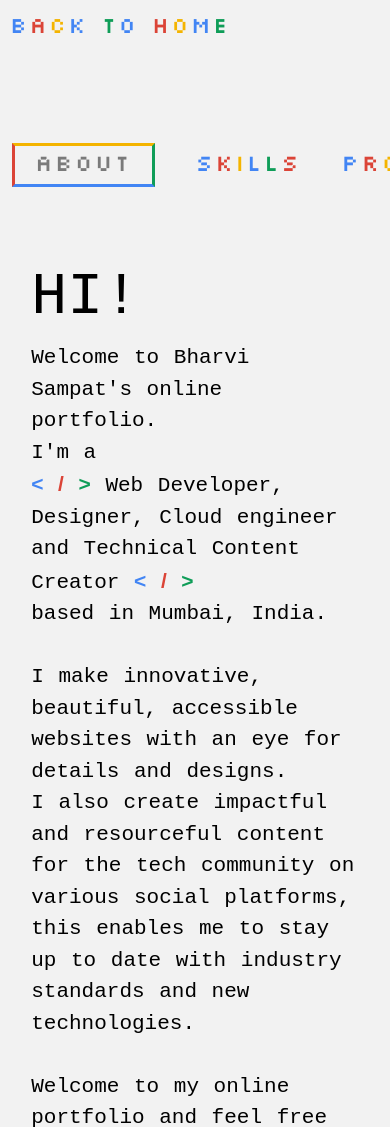
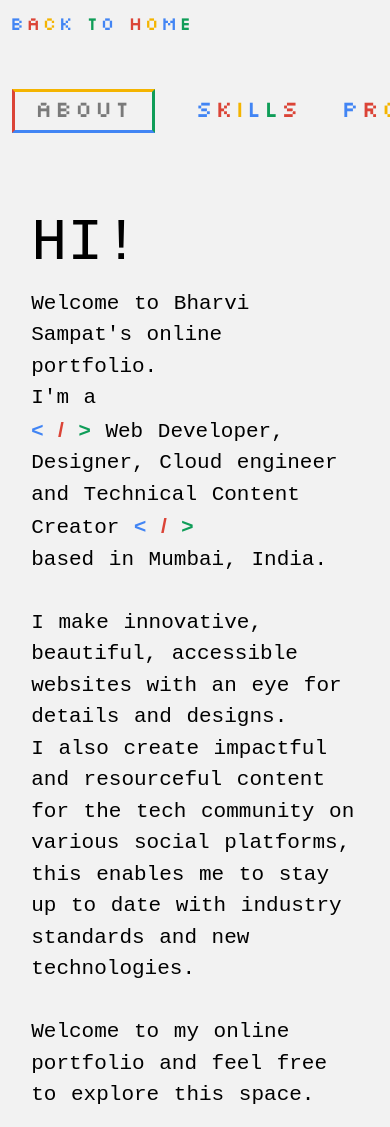
Before and after one commit to Bharvi-Sampat/Personal-Portfolio, a plain HTML site: page about.html in a window 390 px wide. Shown: the top 1127 px of the page. Drawn offline with nearby package versions, Linux system fonts and the light colour scheme.

Commit message:
chore: adjust paddings and margins for pages

```diff
--- a/css/style.css
+++ b/css/style.css
@@ -114,7 +114,10 @@ header a:hover > span {
 }
 
 body {
-  min-height: 100vh;
+  height: auto;
+  margin: 0;
+  background-color: #f2f2f2;
+  font-family: Catull, monospace;
 }
 
 .images {
@@ -124,10 +127,6 @@ body {
 .images img {
   height: 9rem;
   max-width: 100%;
-}
-
-body {
-  margin: 0;
 }
 
 .arrow-left,
@@ -428,10 +427,6 @@ main .contact-intro {
   font-family: Roboto;
   src: url("../catull/Roboto-Regular.ttf");
 }
-body {
-  background-color: #f2f2f2;
-  font-family: Catull, monospace;
-}
 
 .blue {
   color: #4285f4;
@@ -513,7 +508,7 @@ main .search {
   }
 
   header {
-    font-size:6vw;
+    font-size:5vw;
     padding: 5px 0px 5px 0px;
   }
 
@@ -567,6 +562,9 @@ main .search {
     margin-right: 15px;
   }
 
+  .navigation {
+    margin-top: 4vh;
+  }
 }
 
 main .button {
```
